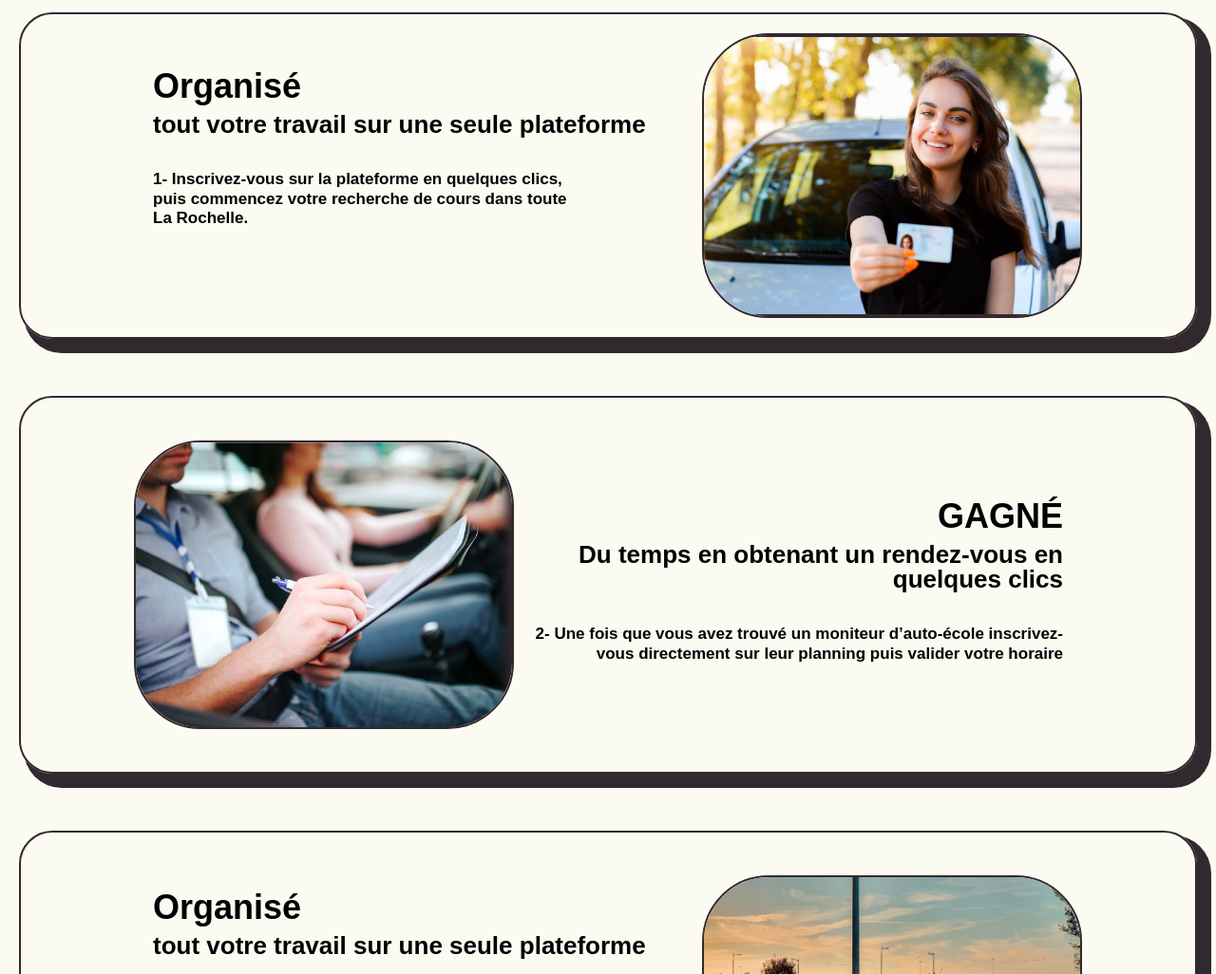
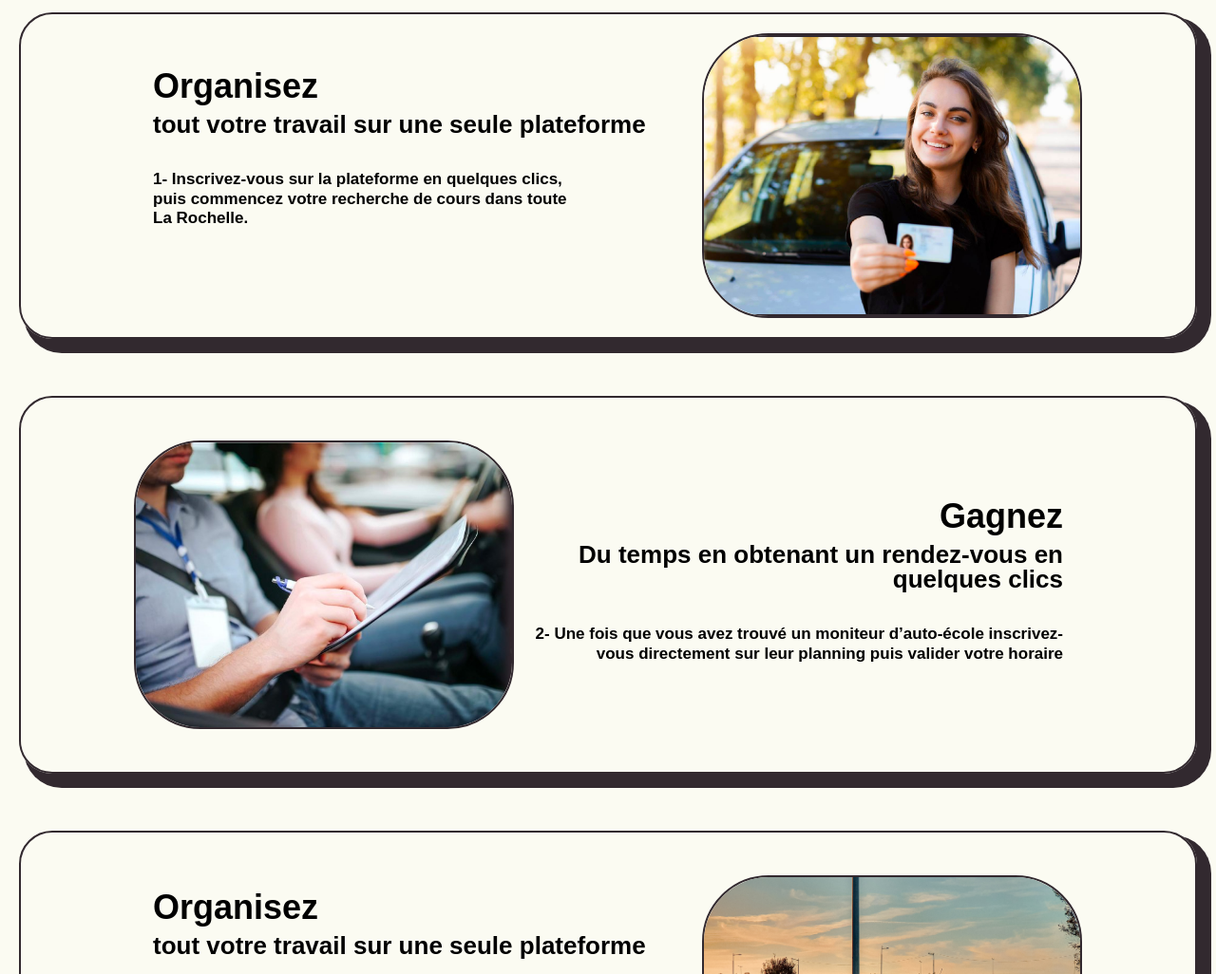
Before and after one commit to enzotarrery/hackathon-react, a React (Create React App) app: page /help in a window 1280 px wide. Shown: the part 231-1257 px from the top of the page at 95% size. Built offline with nearby package versions, Linux system fonts and the light colour scheme; no server answers.

Commit message:
correction fautes

```diff
--- a/src/views/Help.jsx
+++ b/src/views/Help.jsx
@@ -9,7 +9,7 @@ const Help = () => {
       <section className="home">
         <div className="home__presentation">
           <h2 className="home__title--section">
-            <span>Organisé</span> <br />
+            <span>Organisez</span> <br />
             tout votre travail sur une seule plateforme
           </h2>
           <h3 className="home__subtitle">
@@ -30,7 +30,7 @@ const Help = () => {
         </div>
         <div className="home__presentation revert">
           <h2 className="home__title--section">
-            <span>GAGNÉ</span><br />
+            <span>Gagnez</span><br />
             Du temps en obtenant un rendez-vous en quelques clics
           </h2>
           <h3 className="home__subtitle">
@@ -41,7 +41,7 @@ const Help = () => {
       <section className="home">
         <div className="home__presentation">
           <h2 className="home__title--section">
-            <span>Organisé</span> <br />
+            <span>Organisez</span> <br />
             tout votre travail sur une seule plateforme
           </h2>
           <h3 className="home__subtitle">
```
